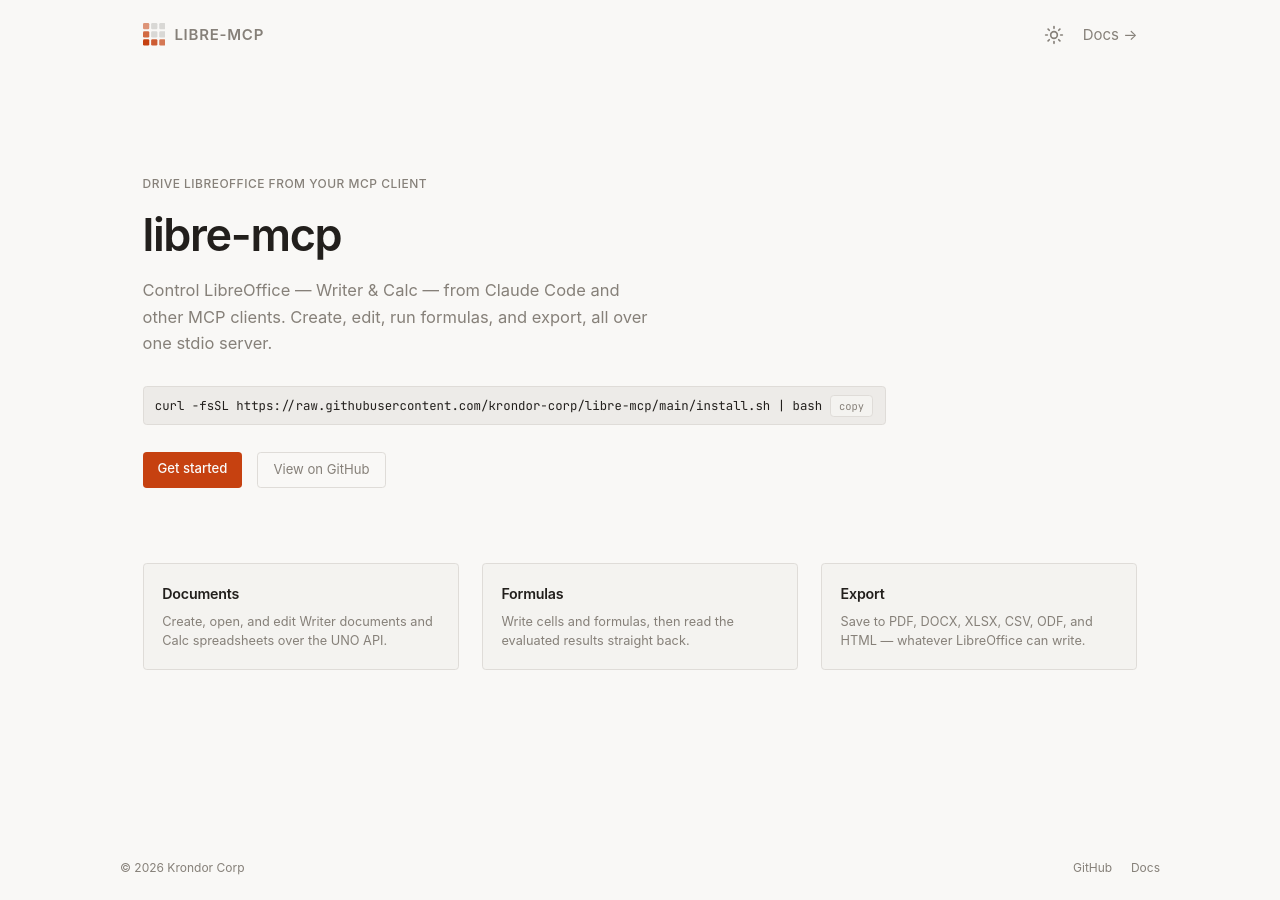
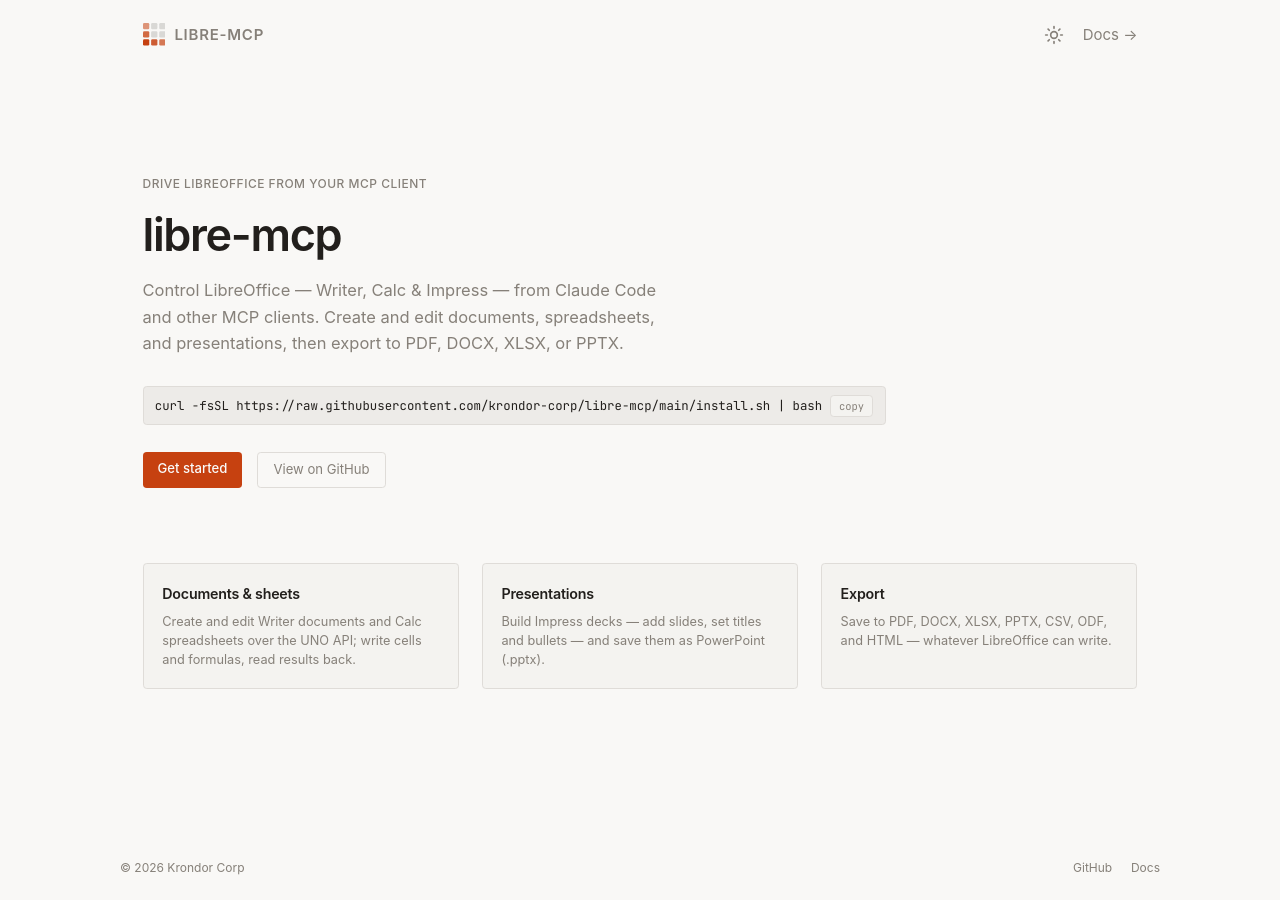
Before and after one commit to krondor-corp/libre-mcp, a Jekyll site: the page built from wiki/index.md, in a window 1280 px wide. Built offline with Jekyll 4.4.1, drawn with Linux system fonts in a browser that asks for light colours.

Commit message:
docs: surface presentation / PowerPoint (.pptx) support
Headline copy still said "Writer & Calc"; update README intro/usage and the wiki
hero, features, description, and llms.txt to call out Impress presentations and
PPTX export.

Co-Authored-By: Claude Opus 4.8 <noreply@anthropic.com>

```diff
--- a/wiki/_config.yml
+++ b/wiki/_config.yml
@@ -1,6 +1,6 @@
 title: libre-mcp
 tagline: Drive LibreOffice from your MCP client
-description: A stdio MCP server for controlling LibreOffice (Writer & Calc) over UNO.
+description: A stdio MCP server for controlling LibreOffice (Writer, Calc & Impress) over UNO.
 baseurl: ""
 url: ""
 
--- a/wiki/_layouts/home.html
+++ b/wiki/_layouts/home.html
@@ -10,7 +10,7 @@
     <section class="hero">
       <span class="hero-eyebrow">{{ site.tagline }}</span>
       <h1 class="hero-title">libre-mcp</h1>
-      <p class="hero-tagline">Control LibreOffice &mdash; Writer &amp; Calc &mdash; from Claude Code and other MCP clients. Create, edit, run formulas, and export, all over one stdio server.</p>
+      <p class="hero-tagline">Control LibreOffice &mdash; Writer, Calc &amp; Impress &mdash; from Claude Code and other MCP clients. Create and edit documents, spreadsheets, and presentations, then export to PDF, DOCX, XLSX, or PPTX.</p>
       <div class="hero-install" id="hero-install">
         <code>curl -fsSL https://raw.githubusercontent.com/krondor-corp/libre-mcp/main/install.sh | bash</code>
         <button class="copy-btn copy-btn-visible" onclick="navigator.clipboard.writeText('curl -fsSL https://raw.githubusercontent.com/krondor-corp/libre-mcp/main/install.sh | bash').then(function(){var b=document.querySelector('#hero-install .copy-btn');b.textContent='copied';setTimeout(function(){b.textContent='copy'},1500)})">copy</button>
@@ -24,16 +24,16 @@
     <section class="features">
       <div class="feature-grid">
         <div class="feature">
-          <h3>Documents</h3>
-          <p>Create, open, and edit Writer documents and Calc spreadsheets over the UNO API.</p>
+          <h3>Documents &amp; sheets</h3>
+          <p>Create and edit Writer documents and Calc spreadsheets over the UNO API; write cells and formulas, read results back.</p>
         </div>
         <div class="feature">
-          <h3>Formulas</h3>
-          <p>Write cells and formulas, then read the evaluated results straight back.</p>
+          <h3>Presentations</h3>
+          <p>Build Impress decks &mdash; add slides, set titles and bullets &mdash; and save them as PowerPoint (.pptx).</p>
         </div>
         <div class="feature">
           <h3>Export</h3>
-          <p>Save to PDF, DOCX, XLSX, CSV, ODF, and HTML &mdash; whatever LibreOffice can write.</p>
+          <p>Save to PDF, DOCX, XLSX, PPTX, CSV, ODF, and HTML &mdash; whatever LibreOffice can write.</p>
         </div>
       </div>
     </section>
--- a/wiki/llms.txt
+++ b/wiki/llms.txt
@@ -1,7 +1,8 @@
 # libre-mcp
 
-> A stdio MCP server for controlling LibreOffice (Writer & Calc) over UNO.
-> Runs LibreOffice headless and exposes document tools to MCP clients.
+> A stdio MCP server for controlling LibreOffice (Writer, Calc & Impress) over UNO.
+> Runs LibreOffice headless and exposes document, spreadsheet, and presentation
+> tools to MCP clients; exports to PDF, DOCX, XLSX, PPTX, and more.
 
 ## Docs
 
```
Also changed, not shown: README.md.
